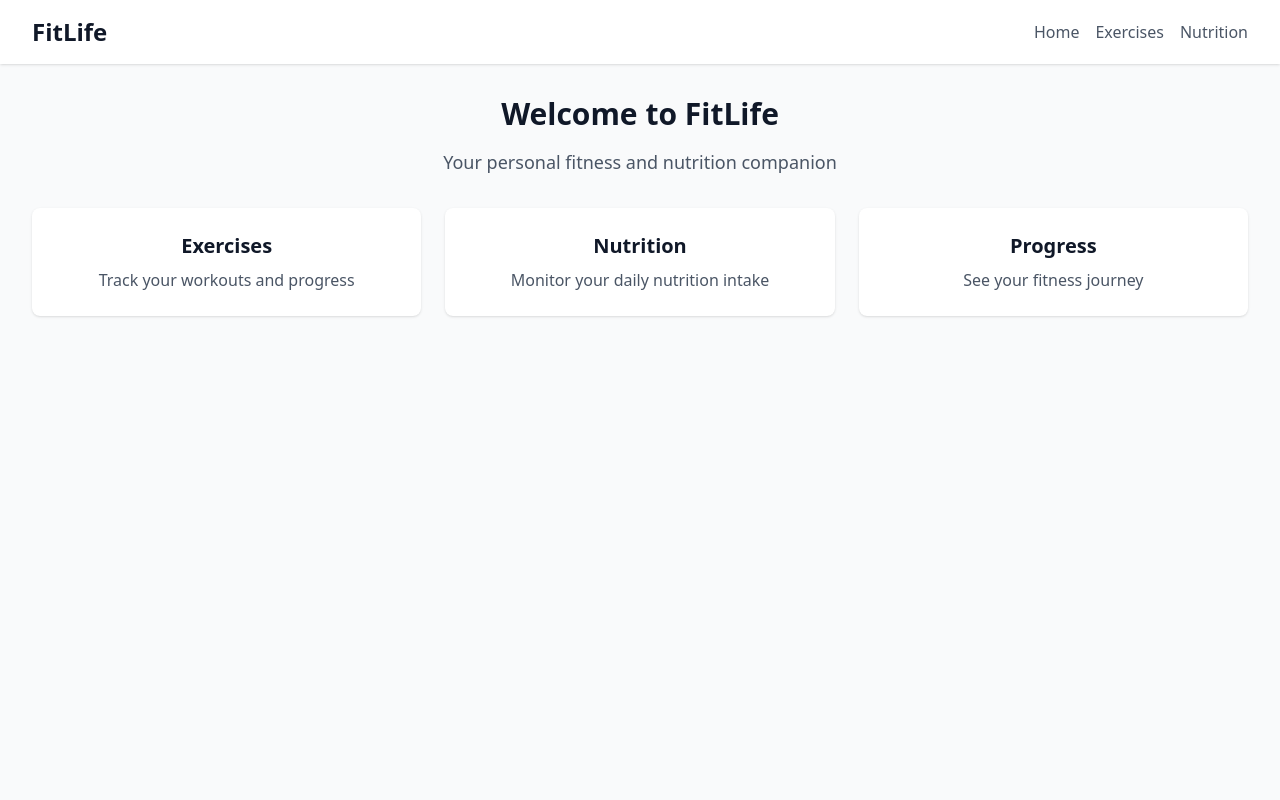
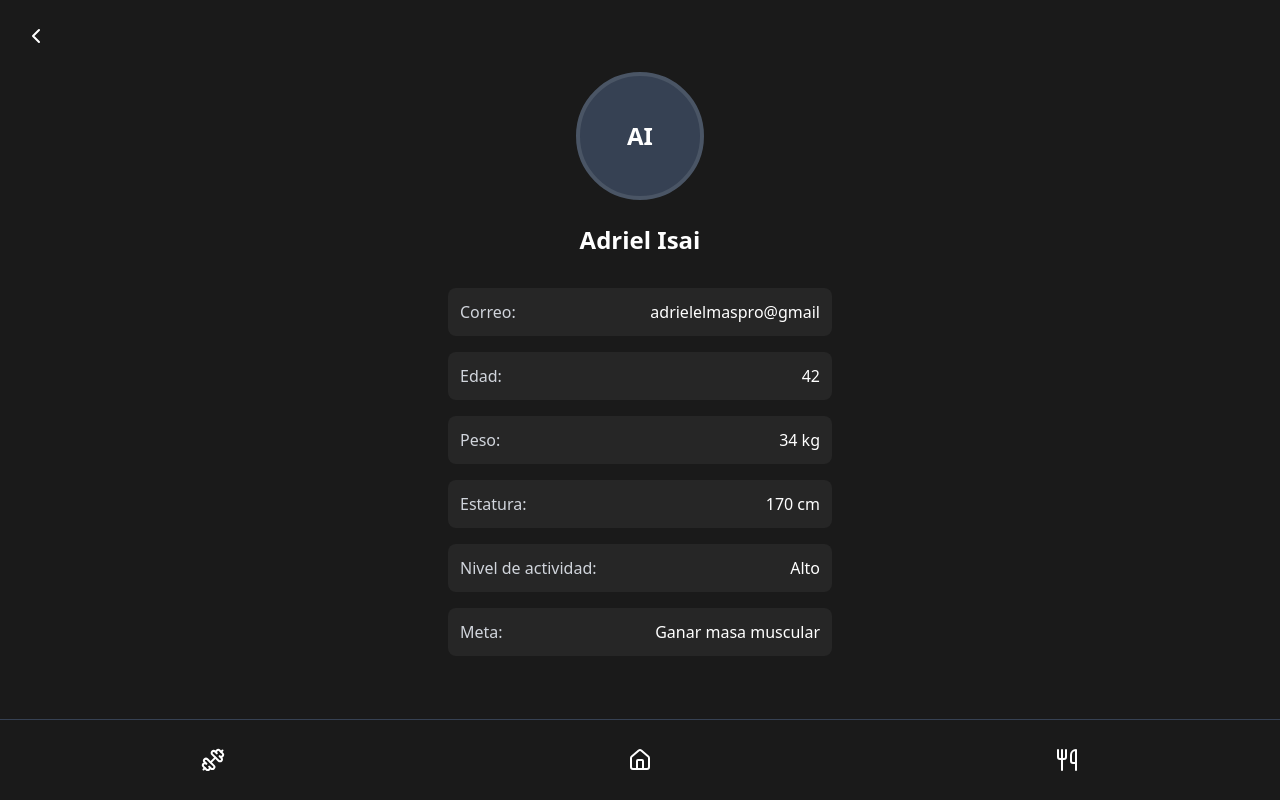
Before and after one commit to adrielisa/FitLifeFrontend, a React (Vite) app: page /exercises in a window 1280 px wide. Built offline with nearby package versions, Linux system fonts and the light colour scheme.

Commit message:
Codigo de Profile.tsx y un mini cambio en las rutas de Main.tsx

```diff
--- a/src/main.tsx
+++ b/src/main.tsx
@@ -1,7 +1,8 @@
 import { StrictMode } from 'react'
 import { createRoot } from 'react-dom/client'
 import './index.css'
-import App from './App'
+//import App from './App'
+import Profile from './pages/Profile/Profile'
 
 const rootElement = document.getElementById('root')
 if (!rootElement) {
@@ -10,6 +11,7 @@ if (!rootElement) {
 
 createRoot(rootElement).render(
   <StrictMode>
-    <App />
+    {/* <App />*/}
+    <Profile />
   </StrictMode>,
 )
--- a/src/pages/Profile/Profile.tsx
+++ b/src/pages/Profile/Profile.tsx
@@ -0,0 +1,154 @@
+import type React from "react"
+import { ChevronLeft, Dumbbell, Home, Utensils } from "lucide-react"
+
+// Interfaz para los datos del perfil
+interface DatosPerfil {
+  nombre: string
+  correo: string
+  edad: number
+  peso: string
+  estatura: string
+  nivelActividad: string
+  meta: string
+  urlAvatar?: string
+}
+
+// Props del componente
+interface ProfileProps {
+  profileData?: DatosPerfil
+  onBack?: () => void
+  onNavigateHome?: () => void
+  onNavigateExercises?: () => void
+  onNavigateNutrition?: () => void
+}
+
+// Datos mock para ejemplo (reemplazar con datos reales del backend)
+const datosMock: DatosPerfil = {
+  nombre: "Adriel Isai",
+  correo: "adrielelmaspro@gmail",
+  edad: 42,
+  peso: "34 kg",
+  estatura: "170 cm",
+  nivelActividad: "Alto",
+  meta: "Ganar masa muscular",
+}
+
+const Profile: React.FC<ProfileProps> = ({
+  profileData = datosMock,
+  onBack,
+  onNavigateHome,
+  onNavigateExercises,
+  onNavigateNutrition,
+}) => {
+  // Función para obtener las iniciales del nombre
+  const getInitials = (name: string) => {
+    return name
+      .split(" ")
+      .map((word) => word.charAt(0))
+      .join("")
+      .toUpperCase()
+      .slice(0, 2)
+  }
+
+  return (
+    <div className="min-h-screen bg-[#1A1A1A] text-white">
+      {/* Header con botón de regreso */}
+      <div className="flex items-center justify-start p-4">
+        <button onClick={onBack} className="p-2 hover:bg-gray-800 rounded-lg transition-colors" aria-label="Regresar">
+          <ChevronLeft className="w-6 h-6" />
+        </button>
+      </div>
+
+      {/* Contenido principal */}
+      <div className="flex flex-col items-center px-6 pb-24">
+        {/* Avatar */}
+        <div className="mb-6">
+          {profileData.urlAvatar ? (
+            <img
+              src={profileData.urlAvatar || "/placeholder.svg"}
+              alt={`Foto de perfil de ${profileData.nombre}`}
+              className="w-32 h-32 rounded-full object-cover border-4 border-gray-700"
+            />
+          ) : (
+            <div className="w-32 h-32 rounded-full bg-gray-700 flex items-center justify-center text-2xl font-bold border-4 border-gray-600">
+              {getInitials(profileData.nombre)}
+            </div>
+          )}
+        </div>
+
+        {/* Nombre */}
+        <h1 className="text-2xl font-bold mb-8 text-center">{profileData.nombre}</h1>
+
+        {/* Información del perfil */}
+        <div className="w-full max-w-sm space-y-4">
+          {/* Correo */}
+          <div className="bg-[#262626] rounded-lg p-3 flex justify-between items-center">
+            <span className="text-gray-300 font-medium">Correo:</span>
+            <span className="text-white">{profileData.correo}</span>
+          </div>
+
+          {/* Edad */}
+          <div className="bg-[#262626] rounded-lg p-3 flex justify-between items-center">
+            <span className="text-gray-300 font-medium">Edad:</span>
+            <span className="text-white">{profileData.edad}</span>
+          </div>
+
+          {/* Peso */}
+          <div className="bg-[#262626] rounded-lg p-3 flex justify-between items-center">
+            <span className="text-gray-300 font-medium">Peso:</span>
+            <span className="text-white">{profileData.peso}</span>
+          </div>
+
+          {/* Estatura */}
+          <div className="bg-[#262626] rounded-lg p-3 flex justify-between items-center">
+            <span className="text-gray-300 font-medium">Estatura:</span>
+            <span className="text-white">{profileData.estatura}</span>
+          </div>
+
+          {/* Nivel de actividad */}
+          <div className="bg-[#262626] rounded-lg p-3 flex justify-between items-center">
+            <span className="text-gray-300 font-medium">Nivel de actividad:</span>
+            <span className="text-white">{profileData.nivelActividad}</span>
+          </div>
+
+          {/* Meta */}
+          <div className="bg-[#262626] rounded-lg p-3 flex justify-between items-center">
+            <span className="text-gray-300 font-medium">Meta:</span>
+            <span className="text-white">{profileData.meta}</span>
+          </div>
+        </div>
+      </div>
+
+      {/* Navegación inferior */}
+      <div className="fixed bottom-0 left-0 right-0 bg-[#1A1A1A] border-t border-gray-700">
+        <div className="flex justify-around items-center py-4">
+          <button
+            onClick={onNavigateExercises}
+            className="p-3 hover:bg-gray-800 rounded-lg transition-colors"
+            aria-label="Ejercicios"
+          >
+            <Dumbbell className="w-6 h-6" />
+          </button>
+
+          <button
+            onClick={onNavigateHome}
+            className="p-3 hover:bg-gray-800 rounded-lg transition-colors"
+            aria-label="Inicio"
+          >
+            <Home className="w-6 h-6" />
+          </button>
+
+          <button
+            onClick={onNavigateNutrition}
+            className="p-3 hover:bg-gray-800 rounded-lg transition-colors"
+            aria-label="Nutrición"
+          >
+            <Utensils className="w-6 h-6" />
+          </button>
+        </div>
+      </div>
+    </div>
+  )
+}
+
+export default Profile
```
